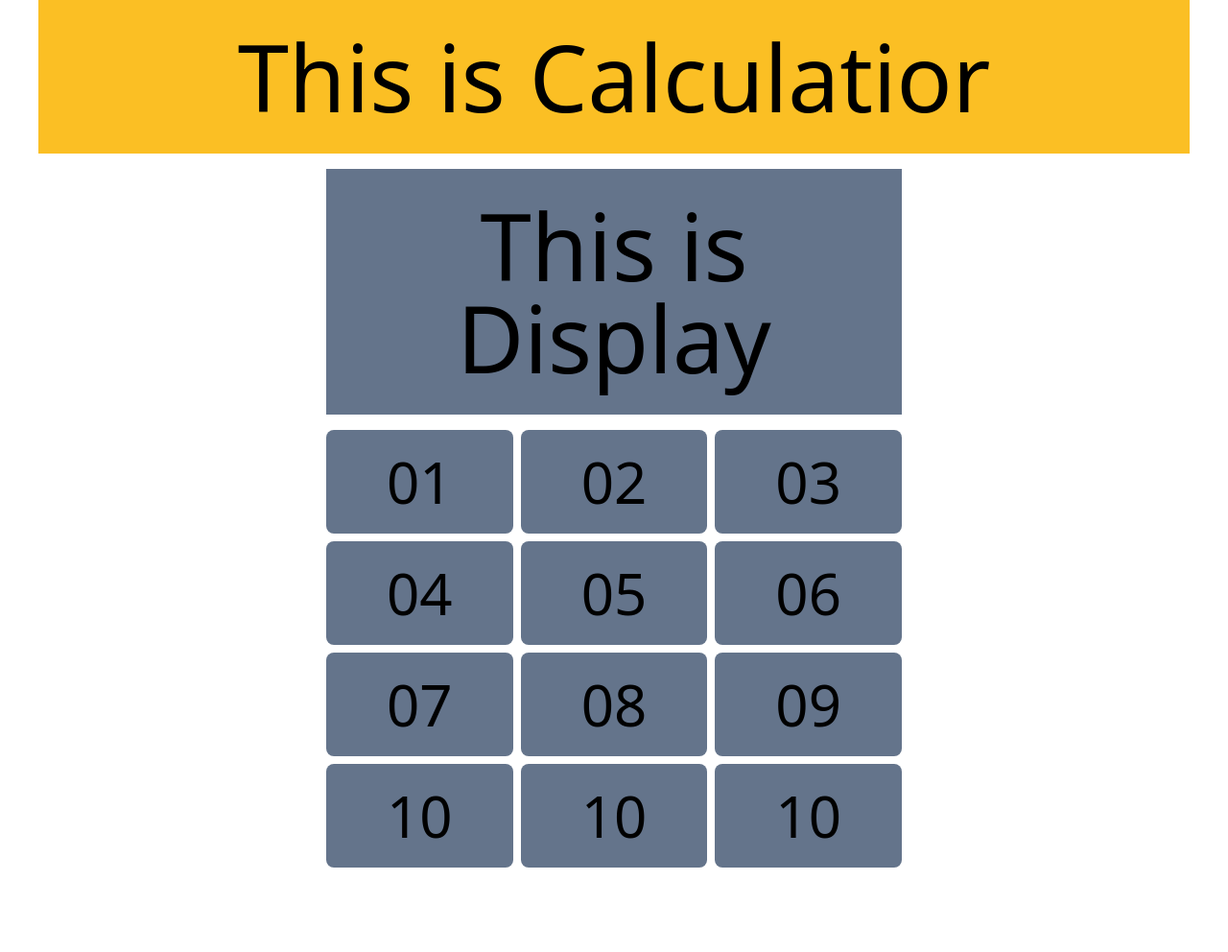
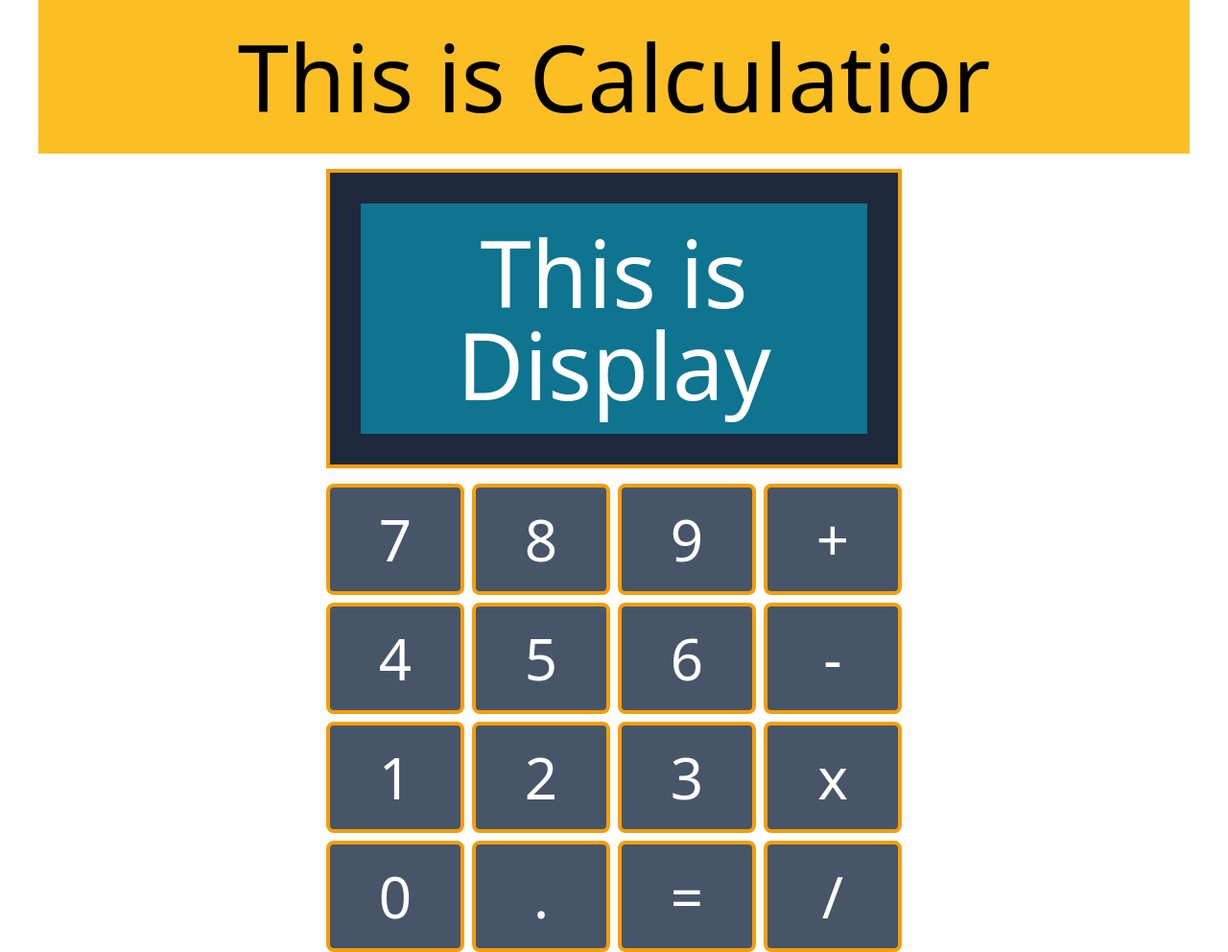
Before and after one commit to hasanulhasan/my-calculator, a plain HTML site: page index.html in a window 1280 px wide. Shown: the whole page at 96% size. Before the commit the page ends 904 px from the top, so only its background shows below. Drawn offline with nearby package versions, Linux system fonts and the light colour scheme.

Commit message:
front end completed

```diff
--- a/calculate.js
+++ b/calculate.js
@@ -0,0 +1,17 @@
+document.getElementById('1').addEventListener('click', function(){
+  console.log('one clicked');
+  const pram1 = 1;
+})
+document.getElementById('2').addEventListener('click', function(){
+  console.log('two clicked');
+  var pram2 = 2;
+})
+
+document.getElementById('plus').addEventListener('click', function(){
+  console.log('plus clicked');
+  var pram = 2;
+})
+
+function add(pram1 , pram2){
+  return pram1 + pram2;
+}
--- a/index.html
+++ b/index.html
@@ -12,22 +12,26 @@
     <div class="bg-amber-400 text-center p-4 py-8">
       <h1 class="text-8xl">This is Calculatior</h1>
     </div>
-    <div class="bg-slate-500 w-2/4 text-center p-4 py-8 my-4 mx-auto">
-      <h1 class="text-8xl">This is Display</h1>
+    <div class="bg-slate-800 w-2/4 text-center text-white p-4 py-8 my-4 mx-auto border-4 border-amber-500">
+      <div class="text-8xl bg-cyan-700 py-6 mx-4">This is Display</div>
     </div>
-    <div class="grid grid-cols-3 w-2/4 mx-auto text-6xl gap-2 text-center">
-      <div class="bg-slate-500 p-6 rounded-lg">01</div>
-      <div class="bg-slate-500 p-6 rounded-lg">02</div>
-      <div class="bg-slate-500 p-6 rounded-lg">03</div>
-      <div class="bg-slate-500 p-6 rounded-lg">04</div>
-      <div class="bg-slate-500 p-6 rounded-lg">05</div>
-      <div class="bg-slate-500 p-6 rounded-lg">06</div>
-      <div class="bg-slate-500 p-6 rounded-lg">07</div>
-      <div class="bg-slate-500 p-6 rounded-lg">08</div>
-      <div class="bg-slate-500 p-6 rounded-lg">09</div>
-      <div class="bg-slate-500 p-6 rounded-lg">10</div>
-      <div class="bg-slate-500 p-6 rounded-lg">10</div>
-      <div class="bg-slate-500 p-6 rounded-lg">10</div>
+    <div class="grid grid-cols-4 w-2/4 mx-auto text-6xl gap-2 text-center">
+      <div id="7" class="bg-slate-600 text-white p-6 rounded-lg border-4 border-amber-500">7</div>
+      <div id="8" class="bg-slate-600 text-white p-6 rounded-lg border-4 border-amber-500">8</div>
+      <div id="9" class="bg-slate-600 text-white p-6 rounded-lg border-4 border-amber-500">9</div>
+      <div id="plus" class="bg-slate-600 text-white p-6 rounded-lg border-4 border-amber-500">+</div>
+      <div id="4" class="bg-slate-600 text-white p-6 rounded-lg border-4 border-amber-500">4</div>
+      <div id="5" class="bg-slate-600 text-white p-6 rounded-lg border-4 border-amber-500">5</div>
+      <div id="6" class="bg-slate-600 text-white p-6 rounded-lg border-4 border-amber-500">6</div>
+      <div id="minus" class="bg-slate-600 text-white p-6 rounded-lg border-4 border-amber-500">-</div>
+      <div id="1" class="bg-slate-600 text-white p-6 rounded-lg border-4 border-amber-500">1</div>
+      <div id="2" class="bg-slate-600 text-white p-6 rounded-lg border-4 border-amber-500">2</div>
+      <div id="3" class="bg-slate-600 text-white p-6 rounded-lg border-4 border-amber-500">3</div>
+      <div id="x" class="bg-slate-600 text-white p-6 rounded-lg border-4 border-amber-500">x</div>
+      <div id="0" class="bg-slate-600 text-white p-6 rounded-lg border-4 border-amber-500">0</div>
+      <div id="." class="bg-slate-600 text-white p-6 rounded-lg border-4 border-amber-500">.</div>
+      <div id="equal" class="bg-slate-600 text-white p-6 rounded-lg border-4 border-amber-500 bg-red-800">=</div>
+      <div id="divide" class="bg-slate-600 text-white p-6 rounded-lg border-4 border-amber-500">/</div>
     </div>
   </section>
 
```
